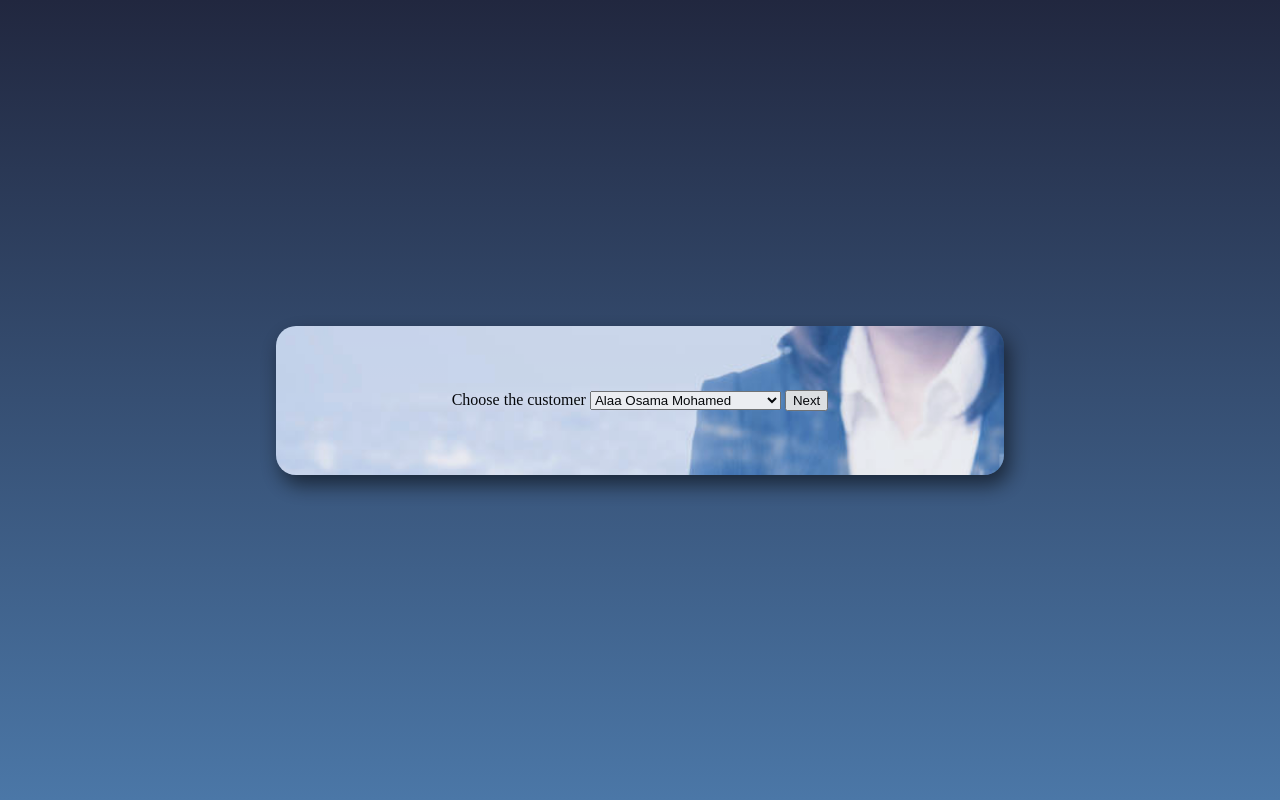
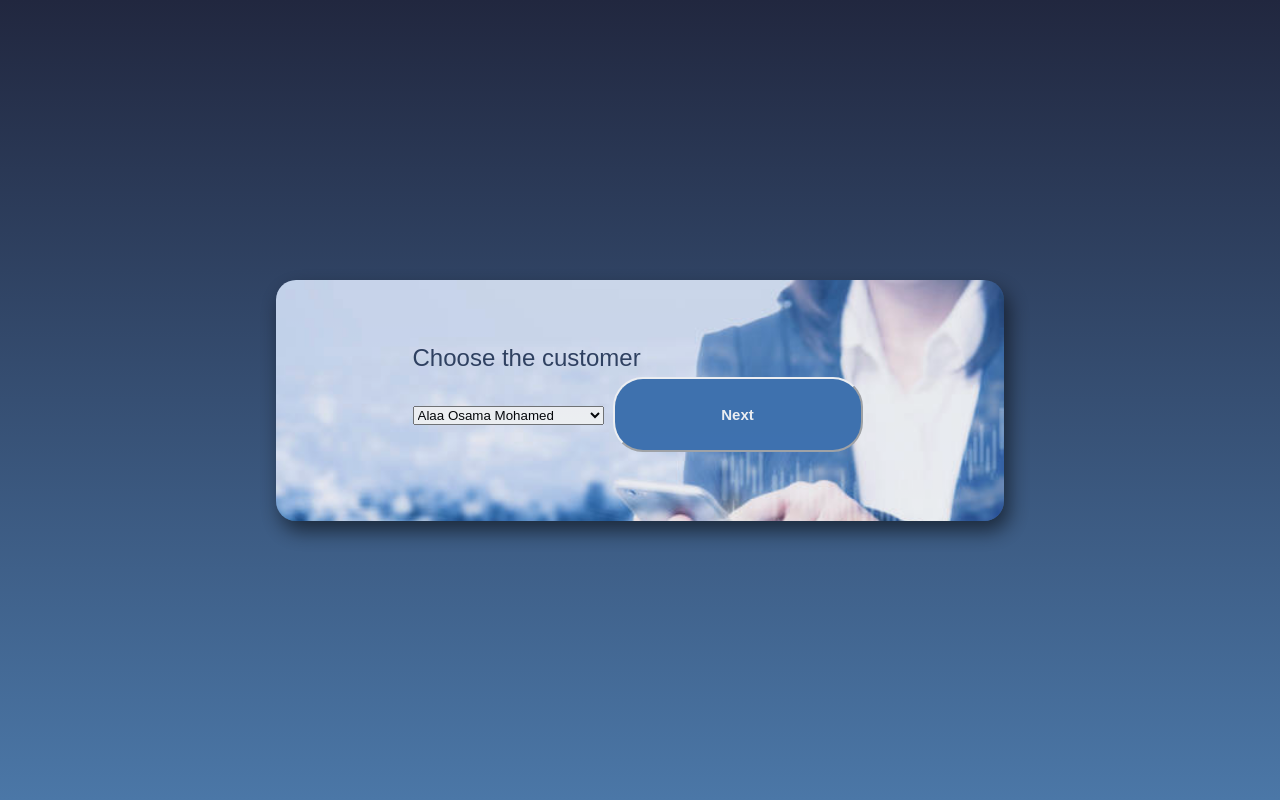
Before and after one commit to AlaaBadr98/Banking_sestym, a PHP site: page /transform_money.php in a window 1280 px wide. Run offline with PHP 8.4, Linux system fonts and the light colour scheme.

Commit message:
initial settings

```diff
--- a/style/style.css
+++ b/style/style.css
@@ -63,3 +63,21 @@ body{
         width: fit-content;
     }
 }
+.text{
+    display: block;
+    font-size: 1.5em;
+    font-family: sans-serif;
+    color: #2f4060;
+}
+.select{
+
+}
+.input{
+    border-radius: 15px;
+    font-size: 12px;
+    padding-left: 15px;
+    border-color: #3f75b5;
+}
+.section1{
+
+}
--- a/make_sure.php
+++ b/transfere_data.php
@@ -17,11 +17,7 @@ if ($conn->connect_error) {
 $from=$_POST['customerfrom'];
 $to=$_POST['customerto'];
 $money=$_POST['money'];
- echo $from;
-// echo $to;
-// echo $money;
-// $sql="SELECT `money` FROM `customers` WHERE `name`=`$from`
-//        SELECT`money` FROM `customers` WHERE `name`=`$to`";
+
 $sql="SELECT `money` FROM `customers`WHERE `id`=$from
        SELECT`money` FROM `customers` WHERE `name`=`$to`";
 $result = $conn->query($sql);
--- a/transform_money.php
+++ b/transform_money.php
@@ -11,10 +11,10 @@
 <body>
 <div class="container">
     <div class="startContainer">
-    <form method="post" action="make_sure.php">
+    <form method="post" action="transfere_data.php">
         <div id="section1">
-        <lable>Choose the customer</lable>
-        <select id="customer" name="customerfrom">
+        <lable class='text'>Choose the customer</lable>
+        <select class='select' id="customer" name="customerfrom">
   <option value="1">Alaa Osama Mohamed</option>
   <option value="2">Shimaa Mostafa Kamal</option>
   <option value="3">Eman Ahmed Mohamed</option>
@@ -28,11 +28,11 @@
   <option value="11">Rasha Mohammed Ahmed</option>
   <option value="12">Mohamed Ahmed Mohamed</option>
 </select>
-<button id="next">Next</button>
+<button class='button' id="next">Next</button>
 </div >
 <div id="section2" style="display:none">
-<lable>Choose who you want to trasnfere to:</lable><br>
-        <select id="customer" name="customerto">
+<lable class='text'>Choose who you want to trasnfere to:</lable><br>
+        <select class='select' id="customer" name="customerto">
   <option value="1">Alaa Osama Mohamed</option>
   <option value="2">Shimaa Mostafa Kamal</option>
   <option value="3">Eman Ahmed Mohamed</option>
@@ -46,9 +46,9 @@
   <option value="11">Rasha Mohammed Ahmed</option>
   <option value="12">Mohamed Ahmed Mohamed</option>
 </select><br>
-<input type="text" name="money" placeholder="Amount of money" required><br>
+<input class='input' type="text" name="money" placeholder="Amount of money" required><br>
 <button id="back">Back</button>
-<button type="submit">Next</button>
+<button class='button' type="submit">Next</button>
 </div>
 </form>
 </div>
```
